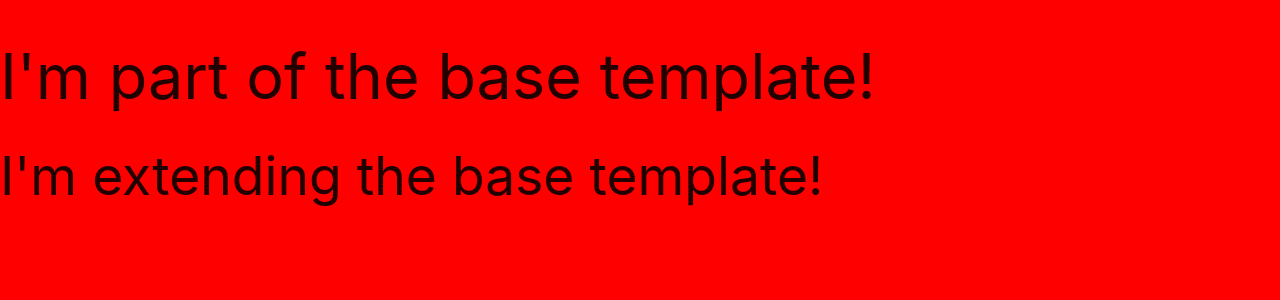
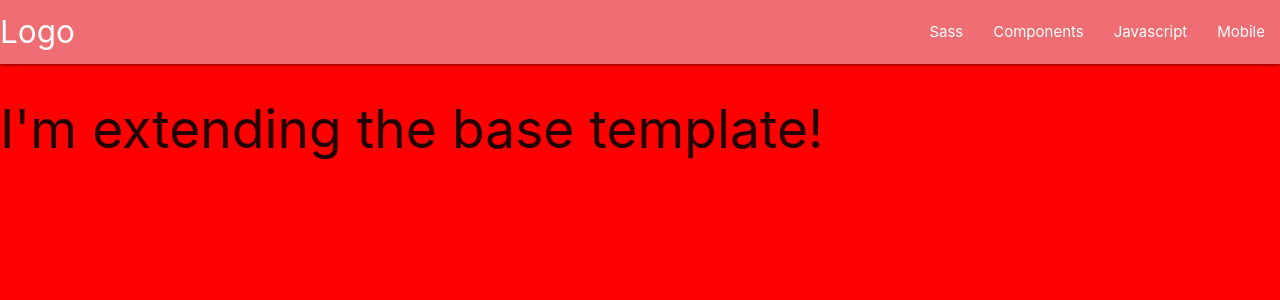
Before and after one commit to James-VT/MS3_Halo_Pizza, a Flask app: page / in a window 1280 px wide. Shown: the top 300 px of the page. Run offline with Flask 2, Linux system fonts and the light colour scheme; data that the repository does not hold is empty; some libraries are stand-ins or nearby versions.

Commit message:
add: Adds a navbar and sidebar to templates

```diff
--- a/templates/base.html
+++ b/templates/base.html
@@ -12,7 +12,31 @@
     <title>Halo Pizza</title>
 </head>
 <body>
-    <h1>I'm part of the base template!</h1>
+
+    <header>
+        <!--Navbar header-->
+        <!--This navbar is a Materialize component, swiped from here: https://materializecss.com/navbar.html-->
+        <nav>
+            <div class="nav-wrapper">
+                <a href="#!" class="brand-logo">Logo</a>
+                <a href="#" data-target="mobile-demo" class="sidenav-trigger"><i class="material-icons">menu</i></a>
+                <ul class="right hide-on-med-and-down">
+                    <li><a href="sass.html">Sass</a></li>
+                    <li><a href="badges.html">Components</a></li>
+                    <li><a href="collapsible.html">Javascript</a></li>
+                    <li><a href="mobile.html">Mobile</a></li>
+                </ul>
+            </div>
+        </nav>
+        <!--The below sidenav is part of the navbar above, and pinched from the same place-->
+        <ul class="sidenav" id="mobile-demo">
+            <li><a href="sass.html">Sass</a></li>
+            <li><a href="badges.html">Components</a></li>
+            <li><a href="collapsible.html">Javascript</a></li>
+            <li><a href="mobile.html">Mobile</a></li>
+        </ul>
+    </header>
+
     {% block content %}
     {% endblock %}
 
```
